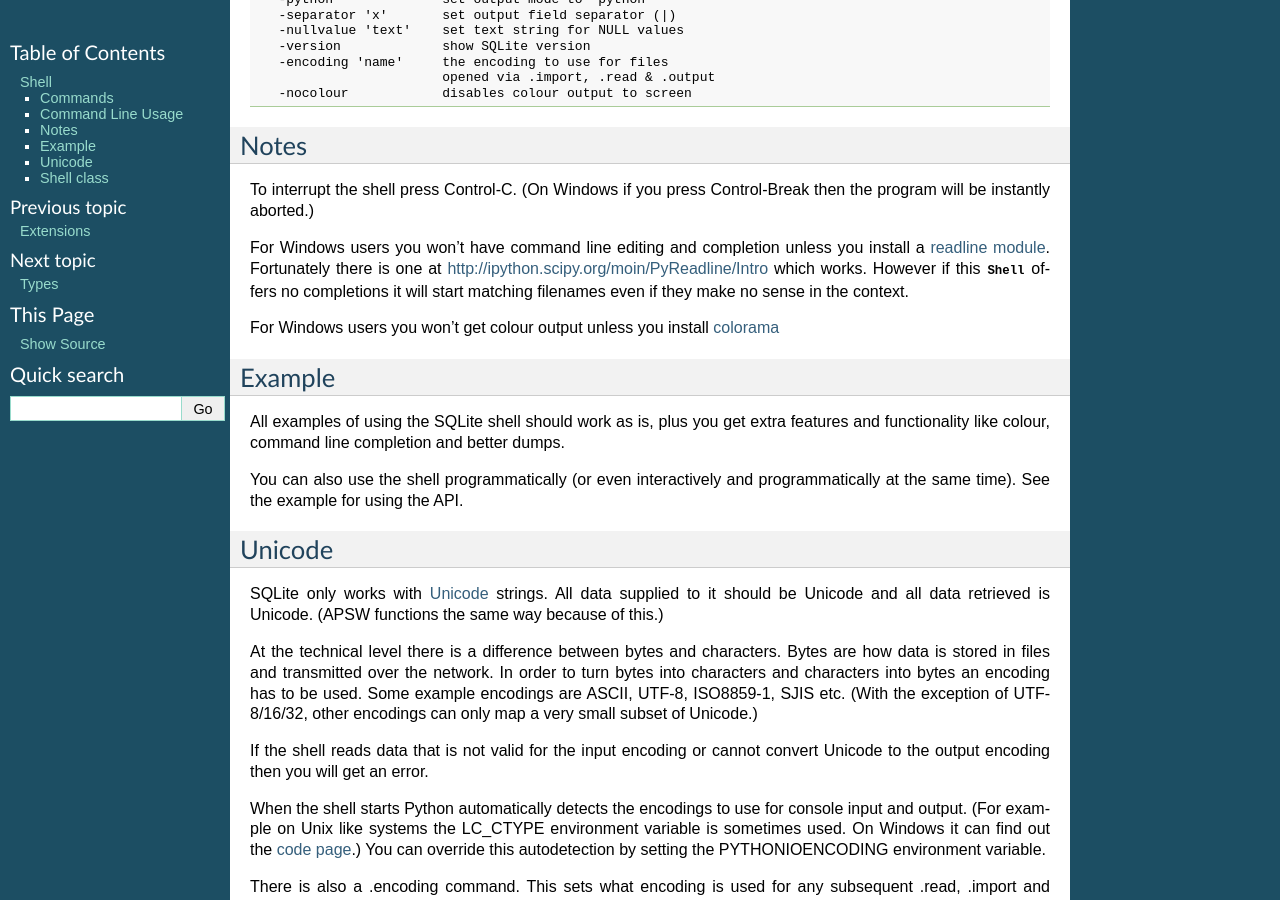
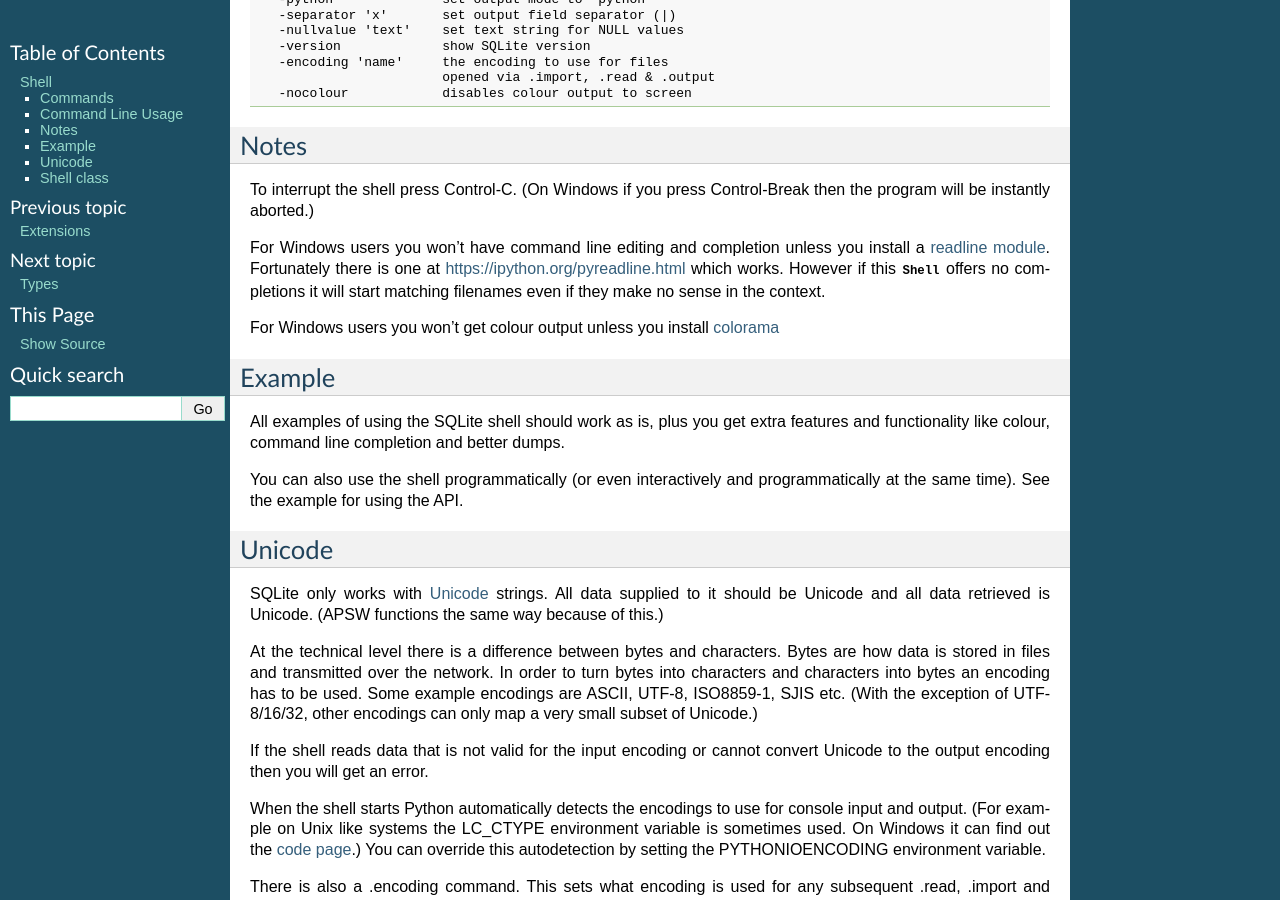
Before and after one commit to rogerbinns/apsw, a Sphinx documentation site: the page built from doc/shell.rst, in a window 1280 px wide and 900 px high, scrolled down 1515 px. Built offline with Sphinx 7.4.7, drawn with Linux system fonts in a browser that asks for light colours; pages that are not in the unit, such as notebooks, are missing from menus; the version number is read from the project's files by our own code; some of the changed lines change nothing that is shown.

Commit message:
Fix PyReadline URL

```diff
--- a/doc/shell.rst
+++ b/doc/shell.rst
@@ -127,7 +127,7 @@ Control-Break then the program will be instantly aborted.)
 For Windows users you won't have command line editing and completion
 unless you install a `readline module
 <http://docs.python.org/library/readline.html>`__.  Fortunately there
-is one at http://ipython.scipy.org/moin/PyReadline/Intro which works.
+is one at https://ipython.org/pyreadline.html which works.
 However if this :class:`Shell` offers no completions it will start
 matching filenames even if they make no sense in the context.
 
```
